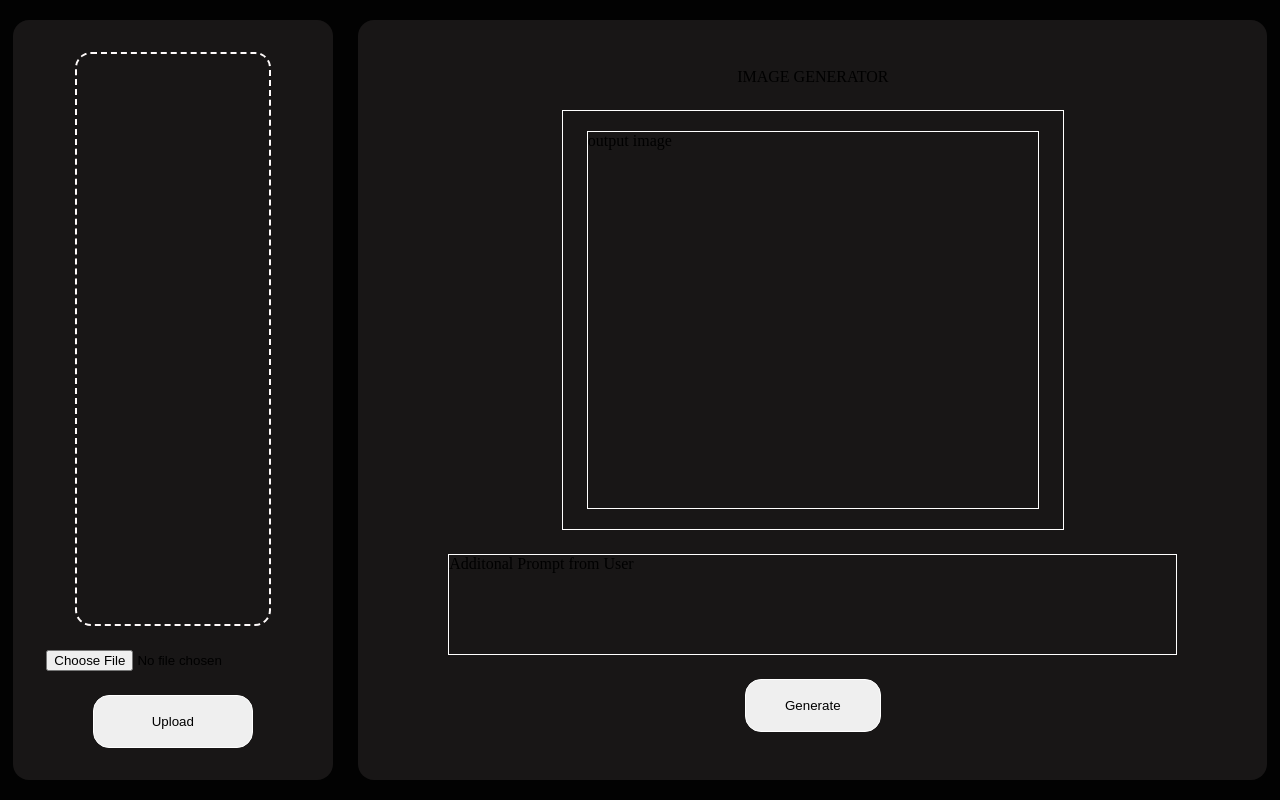
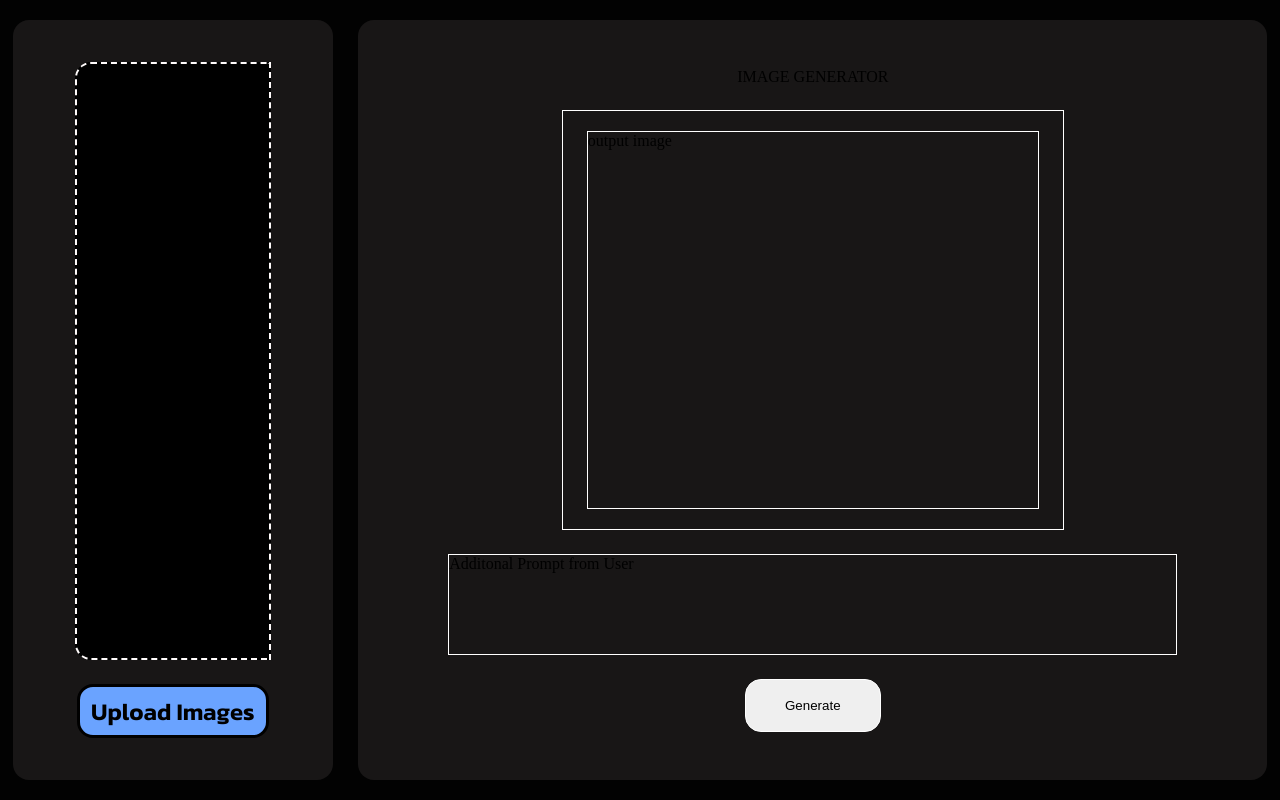
Before and after one commit to buggytanmoy77/Chaos, a Flask app: page / in a window 1280 px wide. Run offline with Flask 3, Linux system fonts and the light colour scheme.

Commit message:
Input Section Modified In UI

```diff
--- a/static/css/styles.css
+++ b/static/css/styles.css
@@ -1,6 +1,32 @@
+@import url('https://fonts.googleapis.com/css2?family=Kanit:ital,wght@0,100;0,200;0,300;0,400;0,500;0,600;0,700;0,800;0,900;1,100;1,200;1,300;1,400;1,500;1,600;1,700;1,800;1,900&family=Oswald:wght@200..700&family=Roboto:ital,wght@0,100;0,300;0,400;0,500;0,700;0,900;1,100;1,300;1,400;1,500;1,700;1,900&family=Ubuntu:ital,wght@0,300;0,400;0,500;0,700;1,300;1,400;1,500;1,700&display=swap');
+
 *{
     margin: 0;
     padding: 0;
+}
+
+html {
+    scrollbar-width: thin;
+    scrollbar-color: #555 #2a2a2a;
+}
+
+::-webkit-scrollbar {
+    width: 12px;
+    height: 12px;
+}
+
+::-webkit-scrollbar-track {
+    background: #2a2a2a;
+}
+
+::-webkit-scrollbar-thumb {
+    background-color: #555;
+    border-radius: 10px;
+    border: 3px solid #2a2a2a;
+}
+
+::-webkit-scrollbar-thumb:hover {
+    background-color: #777;
 }
 
 body{
@@ -32,17 +58,46 @@ body{
 }
 
 .input-image-container{
+    background-color: black;
+    display: flex;
+    flex-direction: column;
+    justify-content: flex-start;
+    align-items: center;
     height: 75%;
     width: 60%;
-    border: 2px solid rgb(255, 251, 251);
+    overflow-y: scroll;
+    gap: 1vh;
+    border-width: 2px;
+    border-color: rgb(255, 251, 251);
+    border-image: initial;
     border-style: dashed;
-    border-radius: 1rem;
+    border-radius: 1rem 0px 0px 1rem;
+    padding: 1.5vh 0px;
+}
+
+.input-image-container img{
+    max-width: 100%;
+    height: auto;
+    width: 85%;
+    border-radius: 0.5rem;
+    border-width: 5px;
+    border-style: solid;
+    border-color: rgb(45, 42, 42);
+    border-image: initial;
 }
 
 .upload-btn{
-    width: 50%;
+    font-size: 1.5rem;
+    font-weight: 600;
+    font-family: Kanit;
+    cursor: pointer;
+    width: 60%;
     height: 7%;
-    border: 1px solid white;
+    background-color: rgb(106, 163, 255);
+    border-width: 3px;
+    border-style: solid;
+    border-color: rgb(0, 0, 0);
+    border-image: initial;
     border-radius: 1rem;
 }
 
@@ -85,3 +140,7 @@ body{
     border: 1px solid white;
     border-radius: 1rem;
 }
+
+#imageUpload{
+    display: none;
+}
--- a/static/js/script.js
+++ b/static/js/script.js
@@ -1,11 +1,32 @@
-document.getElementById('imageUpload').addEventListener('change', function(event) {
+let uploadedImages = 0;
+        const maxImages = 5;
+        const uploadBtn = document.getElementById('uploadBtn');
+        const imageUpload = document.getElementById('imageUpload');
+        const imageContainer = document.getElementById('imageContainer');
+
+        uploadBtn.addEventListener('click', () => {
+            if (uploadedImages < maxImages) {
+                imageUpload.click();
+            } else {
+                alert("You can only upload up to 5 images.");
+            }
+        });
+
+        imageUpload.addEventListener('change', function(event) {
             const file = event.target.files[0];
-    if (file) {
+            if (file && uploadedImages < maxImages) {
                 const reader = new FileReader();
                 reader.onload = function(e) {
-            const previewImg = document.getElementById('previewImg');
-            previewImg.src = e.target.result;
-            previewImg.style.display = "block"; // Show image
+                    const img = document.createElement("img");
+                    img.src = e.target.result;
+                    imageContainer.appendChild(img);
+                    uploadedImages++;
+
+                    if (uploadedImages >= maxImages) {
+                        uploadBtn.disabled = true;
+                        uploadBtn.style.backgroundColor = "gray";
+                        uploadBtn.innerText = "Limit Reached";
+                    }
                 };
                 reader.readAsDataURL(file);
             }
--- a/templates/index.html
+++ b/templates/index.html
@@ -12,7 +12,7 @@
         <div class="input-image-container" id="imageContainer">
         </div>
         <input type="file" id="imageUpload" accept="image/*">
-        <button class="upload-btn" id="uploadBtn">Upload</button>
+        <button class="upload-btn" id="uploadBtn">Upload Images</button>
     </div>
     <div class="output-section">
         <div class="heading">IMAGE GENERATOR</div>
```
Lines whose indentation alone changed are shown as unchanged.
